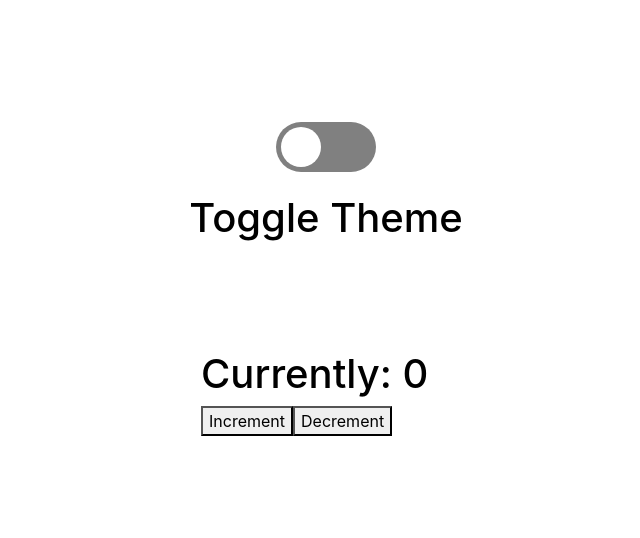
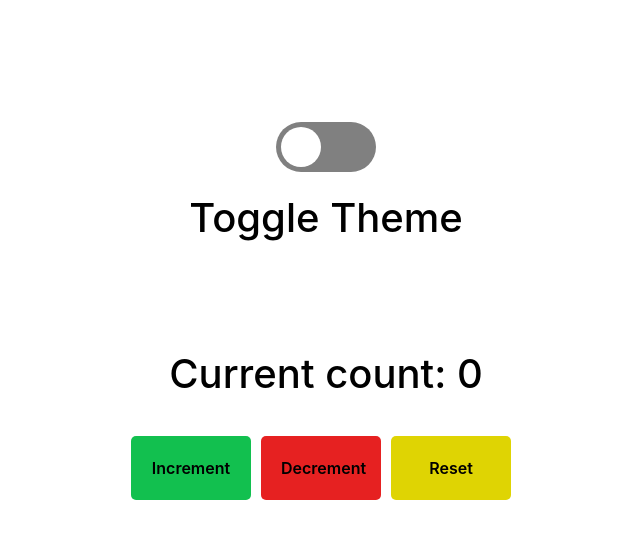
Before and after one commit to aryansharma15/theme_switcher, a React (Create React App) app: page / in a window 1280 px wide. Shown: the top 538 px of the page, without its empty margins (314-954 px from the left). Built offline with nearby package versions, Linux system fonts and the light colour scheme; the HTML template or start-up script is replaced by a standard one.

Commit message:
mousepress error

```diff
--- a/src/App.css
+++ b/src/App.css
@@ -80,8 +80,43 @@ body {
   height: 100vh;
 }
 
+/* -----------------counter------------------- */
+
 .counter{
-  width: 250px;
-  margin: auto;
+  display: flex;
+  justify-content: center;
+
   margin-top: 100px;
 }
+
+.counter-content{
+  display: flex;
+  flex-direction: column;
+  align-items: center;
+}
+
+.btns{
+  margin-top: 30px;
+}
+
+.counter-btns{
+  padding: 20px;
+  width: 120px;
+  text-align: center;
+  font-weight: 600;
+  margin-right: 10px;
+  border-radius: 5px;
+  border: 0px solid;
+}
+
+.incr-btn{
+  background-color: #12c04f;
+}
+
+.decr-btn{
+  background-color: #e62121;
+}
+
+.reset-btn{
+  background-color: #dfd403;
+}
--- a/src/components/counter.js
+++ b/src/components/counter.js
@@ -2,27 +2,60 @@ import React, { useState } from "react";
 import "../App.css";
 
 function Counter() {
-	let [count, setCount] = useState("0");
+	const [count, setCount] = useState(0);
+	const [intervalId, setIntervalId] = useState(null);
+
+	const handleIncrement = () => {
+		setCount(count + 1);
+	};
+
+	const handleDecrement = () => {
+		setCount(count - 1);
+	};
+
+	const startInc = () => {
+		handleIncrement();
+
+		const id = setInterval(handleIncrement, 200);
+		setIntervalId(id);
+	};
+
+	const startDec = () => {
+		handleDecrement();
+
+		const id = setInterval(handleDecrement, 200);
+		setIntervalId(id);
+	};
+
+	const stopTheCount = () => {
+		// clearing the interval when button is no longer pressed
+		if (intervalId) {
+			clearInterval(intervalId);
+			setIntervalId(null);
+		}
+	};
 
 	return (
 		<div className="counter">
-			<h1>Currently: {count}</h1>
-			<button
-				className="counter-btns incr-btn"
-				onClick={() => {
-					setCount((count += 1));
-				}}
-			>
-				Increment
-			</button>
-			<button
-				className="counter-btns decr-btn"
-				onClick={() => {
-					setCount((count -= 1));
-				}}
-			>
-				Decrement
-			</button>
+			<div className="counter-content">
+				<h1>Current count: {count}</h1>
+				<div className="btns">
+					<button className="counter-btns incr-btn" onMouseDown={startInc} onMouseUp={stopTheCount}>
+						Increment
+					</button>
+					<button className="counter-btns decr-btn" onMouseDown={startDec} onMouseUp={stopTheCount}>
+						Decrement
+					</button>
+					<button
+						className="counter-btns reset-btn"
+						onClick={() => {
+							setCount(0);
+						}}
+					>
+						Reset
+					</button>
+				</div>
+			</div>
 		</div>
 	);
 }
```
